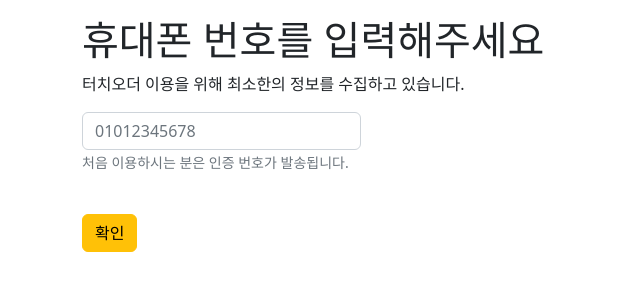
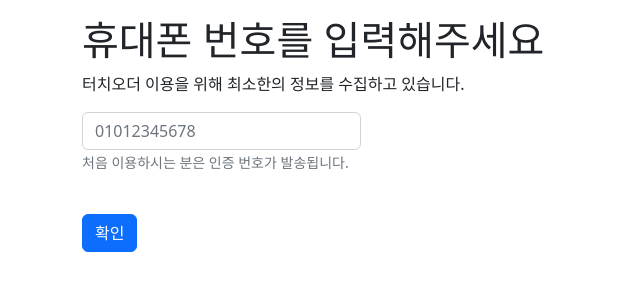
Before and after one commit to wincomi/touchorder, a Next.js app: page / in a window 1280 px wide. Shown: the top 300 px of the page, without its empty margins (0-640 px from the left). Built offline with nearby package versions, Linux system fonts and the light colour scheme; no server answers.

Commit message:
cicd데모

```diff
--- a/pages/index.tsx
+++ b/pages/index.tsx
@@ -120,7 +120,7 @@ export default () => {
                         />
                     </Form.Group>
                 </Collapse>}<br></br>
-                    <Button variant="warning" size="md" onClick={() => {if(!isCert)isUser(); else checkCertCode();}}>확인</Button>
+                    <Button variant="primary" size="md" onClick={() => {if(!isCert)isUser(); else checkCertCode();}}>확인</Button>
             </Form>
             </div>
         </Container>
```
